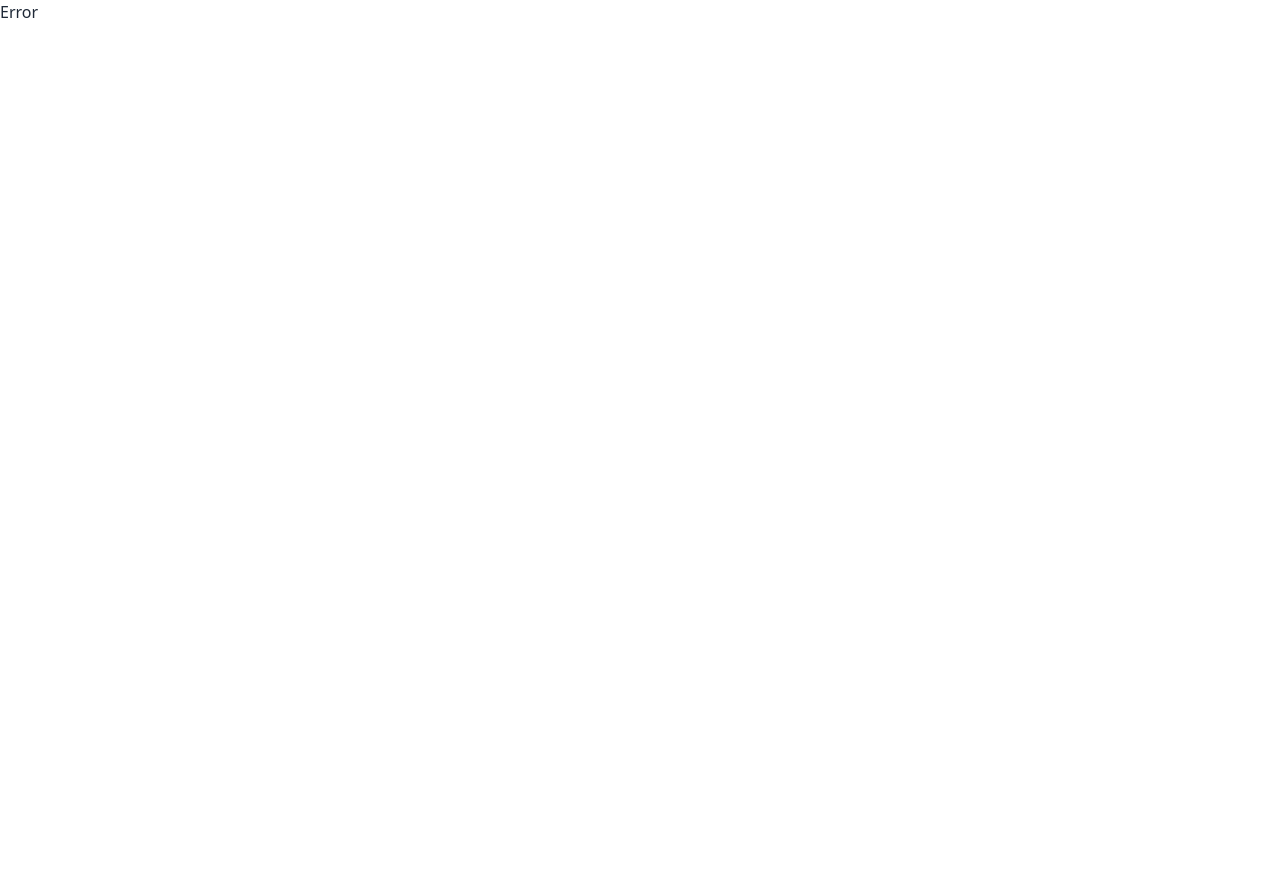
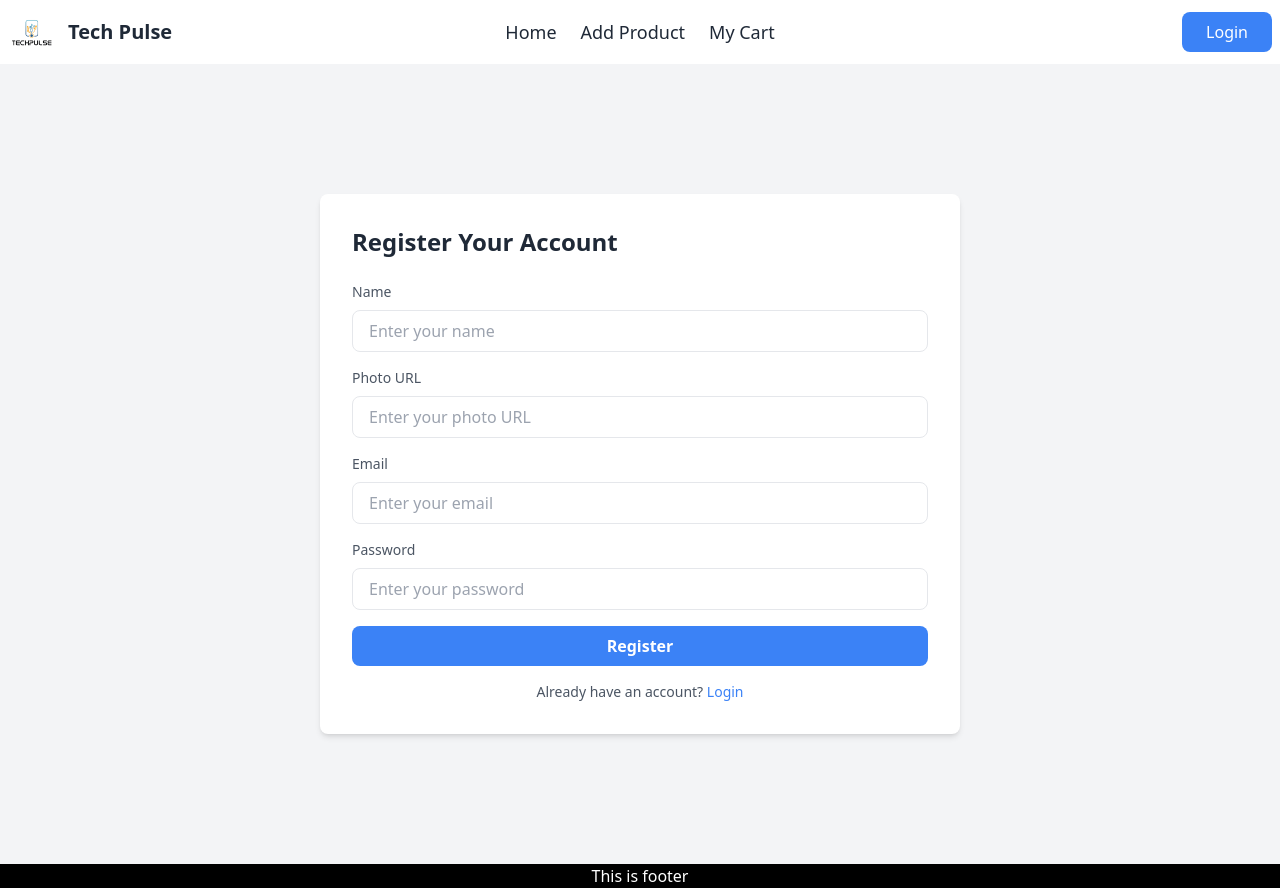
Before and after one commit to aamamun24/tech-pulse-client, a React (Vite) app: page /register in a window 1280 px wide. Before the commit this address had no page. Before the commit the page ends 800 px from the top, so only its background shows below. Built offline with nearby package versions, Linux system fonts and the light colour scheme; no server answers.

Commit message:
login and register page has been completed

```diff
--- a/src/main.jsx
+++ b/src/main.jsx
@@ -3,9 +3,12 @@
 import './index.css'
 import { RouterProvider } from 'react-router-dom'
 import router from './routes/Router.jsx'
+import AuthProvider from './providers/AuthProvider'
 
 ReactDOM.createRoot(document.getElementById('root')).render(
   <React.StrictMode>
-    <RouterProvider router={router}></RouterProvider>
+    <AuthProvider>
+      <RouterProvider router={router}></RouterProvider>
+    </AuthProvider>
   </React.StrictMode>,
 )
--- /dev/null
+++ b/src/pages/Login/Login.jsx
@@ -0,0 +1,61 @@
+import { useContext } from "react";
+import { Link } from "react-router-dom";
+import { AuthContext } from "../../providers/AuthProvider";
+
+const Login = () => {
+
+    const { singIn, signInWithGoogle } = useContext(AuthContext)
+
+    const handleLogIn = e => {
+        e.preventDefault()
+        const form = e.target;
+        const email = form.email.value;
+        const password = form.password.value;
+        console.log(email, password);
+
+        singIn(email, password)
+            .then(result => {
+                console.log(result.user);
+            })
+            .catch(error => {
+                console.error(error);
+            })
+    }
+
+    const handleGoogleSignIn = () => {
+        signInWithGoogle()
+            .then(result => {
+                console.log(result.user);
+            })
+            .catch(error => {
+                console.error(error);
+            })
+    }
+
+    return (
+        <div className="min-h-screen bg-gray-100 flex items-center justify-center">
+            <div className="bg-white p-8 rounded shadow-md w-96">
+                <h2 className="text-2xl font-semibold mb-6">Login Your Account</h2>
+                <form onSubmit={handleLogIn}>
+                    <div className="mb-4">
+                        <label className="block text-gray-600 text-sm font-medium mb-2">Email</label>
+                        <input type="email" name="email" className="w-full px-4 py-2 border rounded-lg focus:outline-none focus:ring focus:ring-blue-200" placeholder="Enter your email" required />
+                    </div>
+                    <div className="mb-4">
+                        <label className="block text-gray-600 text-sm font-medium mb-2">Password</label>
+                        <input type="password" name="password" className="w-full px-4 py-2 border rounded-lg focus:outline-none focus:ring focus:ring-blue-200" placeholder="Enter your password" required />
+                    </div>
+                    <button className="w-full bg-blue-500 text-white rounded-lg py-2 font-semibold hover:bg-blue-600 focus:outline-none focus:ring focus:ring-blue-200 mb-4"
+                    >Log In</button>
+                    <button onClick={handleGoogleSignIn} className="w-full bg-red-500 text-white rounded-lg py-2 font-semibold hover:bg-red-600 focus:outline-none focus:ring focus:ring-red-200"
+                    >Login with Google</button>
+                    <p className="text-center text-gray-600 text-sm mt-4">
+                        Don't have an account? <Link to="/register" className="text-blue-500"> Register</Link>
+                    </p>
+                </form>
+            </div>
+        </div>
+    );
+};
+
+export default Login;
--- /dev/null
+++ b/src/pages/Register/Register.jsx
@@ -0,0 +1,64 @@
+import { useContext } from "react";
+import { Link } from "react-router-dom";
+import { AuthContext } from "../../providers/AuthProvider";
+
+const Register = () => {
+
+
+    const { createUser, userUpdatedProfile } = useContext(AuthContext)
+
+
+    const handleRegister = e => {
+        e.preventDefault()
+        const form = e.target;
+        const name = form.name.value;
+        const photo = form.photo.value;
+        const email = form.email.value;
+        const password = form.password.value;
+        // const user = { name, photo, email, password }
+        // console.log(user);
+
+        createUser(email, password)
+            .then(result => {
+                console.log(result.user);
+                userUpdatedProfile(name, photo)
+                    .then(() => {
+                        console.log('profile created');
+                    })
+            })
+            .catch(error => {
+                console.error(error);
+            })
+    }
+    return (
+        <div className="min-h-screen bg-gray-100 flex items-center justify-center">
+            <div className="bg-white p-8 rounded-lg shadow-md w-2/3 md:w-2/4">
+                <h2 className="text-2xl font-semibold mb-6">Register Your Account</h2>
+                <form onSubmit={handleRegister}>
+                    <div className="mb-4">
+                        <label className="block text-gray-600 text-sm font-medium mb-2">Name</label>
+                        <input type="text" name="name" className="w-full px-4 py-2 border rounded-lg focus:outline-none focus:ring focus:ring-blue-200" placeholder="Enter your name" required />
+                    </div>
+                    <div className="mb-4">
+                        <label className="block text-gray-600 text-sm font-medium mb-2">Photo URL</label>
+                        <input type="text" name="photo" className="w-full px-4 py-2 border rounded-lg focus:outline-none focus:ring focus:ring-blue-200" placeholder="Enter your photo URL" required />
+                    </div>
+                    <div className="mb-4">
+                        <label className="block text-gray-600 text-sm font-medium mb-2">Email</label>
+                        <input type="email" name="email" className="w-full px-4 py-2 border rounded-lg focus:outline-none focus:ring focus:ring-blue-200" placeholder="Enter your email" required />
+                    </div>
+                    <div className="mb-4">
+                        <label className="block text-gray-600 text-sm font-medium mb-2">Password</label>
+                        <input type="password" name="password" className="w-full px-4 py-2 border rounded-lg focus:outline-none focus:ring focus:ring-blue-200" placeholder="Enter your password" required />
+                    </div>
+                    <button className="w-full bg-blue-500 text-white rounded-lg py-2 font-semibold hover:bg-blue-600 focus:outline-none focus:ring focus:ring-blue-200" >Register</button>
+                    <p className="text-center text-gray-600 text-sm mt-4">
+                        Already have an account? <Link to="/login" className="text-blue-500"> Login</Link>
+                    </p>
+                </form>
+            </div>
+        </div>
+    );
+};
+
+export default Register;
--- a/src/pages/Shared/Navbar/Navbar.jsx
+++ b/src/pages/Shared/Navbar/Navbar.jsx
@@ -1,7 +1,17 @@
 import { Link, NavLink } from "react-router-dom";
 import logo from '/tech-pulse.png'
+import { useContext } from "react";
+import { AuthContext } from "../../../providers/AuthProvider";
 
 const Navbar = () => {
+
+    const { user, logOut } = useContext(AuthContext)
+
+    const handleSignOut = () => {
+        logOut()
+            .then()
+            .catch()
+    }
 
     const navLinks = <>
         <li>
@@ -59,7 +69,24 @@
                 </ul>
             </div>
             <div className="navbar-end">
-                <Link to='/login' className="bg-[#157ED2] py-2 px-6 rounded-lg text-white font-medium">Login</Link>
+                {
+                    user ?
+                        <div className="dropdown dropdown-end">
+                            <label tabIndex={0} className="btn btn-ghost btn-circle avatar">
+                                <div className="w-10 rounded-full">
+                                    <img src={user?.photoURL} />
+                                </div>
+                            </label>
+                            <ul tabIndex={0} className="dropdown-content mt-3 z-[1] p-4 shadow bg-gray-100 rounded-box w-52">
+                                <li className="text-lg font-medium">{user?.displayName}</li>
+                                <li>
+                                    <button onClick={handleSignOut} className="bg-blue-500 py-2 px-4 rounded-lg text-white">Sign Out</button>
+                                </li>
+                            </ul>
+                        </div>
+                        :
+                        <Link to='/login' className="bg-blue-500 py-2 px-6 rounded-lg text-white font-medium">Login</Link>
+                }
             </div>
         </div>
     );
--- /dev/null
+++ b/src/providers/AuthProvider.jsx
@@ -0,0 +1,73 @@
+import PropTypes from 'prop-types';
+import { createContext, useEffect, useState } from 'react';
+import { GoogleAuthProvider, createUserWithEmailAndPassword, getAuth, onAuthStateChanged, signInWithEmailAndPassword, signInWithPopup, signOut, updateProfile } from "firebase/auth";
+import app from '../firebase/firebase.config';
+
+export const AuthContext = createContext(null)
+
+const auth = getAuth(app)
+const googleProvider = new GoogleAuthProvider()
+
+const AuthProvider = ({ children }) => {
+    const [user, setUser] = useState(null);
+    const [loading, setLoading] = useState(true);
+
+    const createUser = (email, password) => {
+        setLoading(true)
+        return createUserWithEmailAndPassword(auth, email, password)
+    }
+
+    const singIn = (email, password) => {
+        setLoading(true)
+        return signInWithEmailAndPassword(auth, email, password)
+    }
+
+    const signInWithGoogle = () => {
+        setLoading(true)
+        return signInWithPopup(auth, googleProvider)
+    }
+
+    const userUpdatedProfile = (name, photo) => {
+        setLoading(true);
+        return updateProfile(auth.currentUser, {
+            displayName: name, photoURL: photo
+        })
+    }
+
+    const logOut = () => {
+        setLoading(true)
+        return signOut(auth)
+    }
+
+    useEffect(() => {
+        const unsubscribe = onAuthStateChanged(auth, currentUser => {
+            setUser(currentUser)
+            setLoading(false)
+        })
+
+        return () => {
+            unsubscribe()
+        }
+    }, [])
+
+    const authInfo = {
+        createUser,
+        singIn,
+        signInWithGoogle,
+        user,
+        userUpdatedProfile,
+        logOut
+
+    }
+    return (
+        <AuthContext.Provider value={authInfo}>
+            {children}
+        </AuthContext.Provider>
+    );
+};
+
+AuthProvider.propTypes = {
+    children: PropTypes.node
+};
+
+export default AuthProvider;
```
Also changed, not shown: src/routes/Router.jsx (+11 -1 lines).
